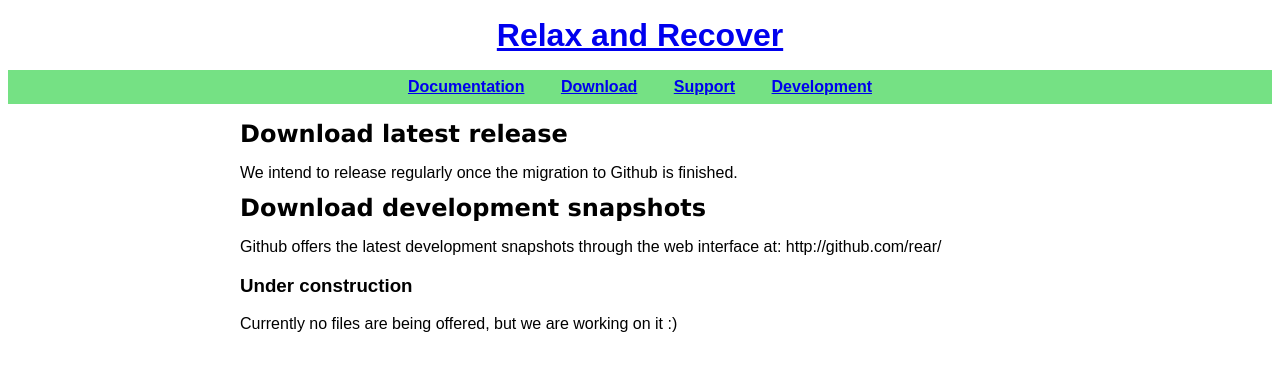
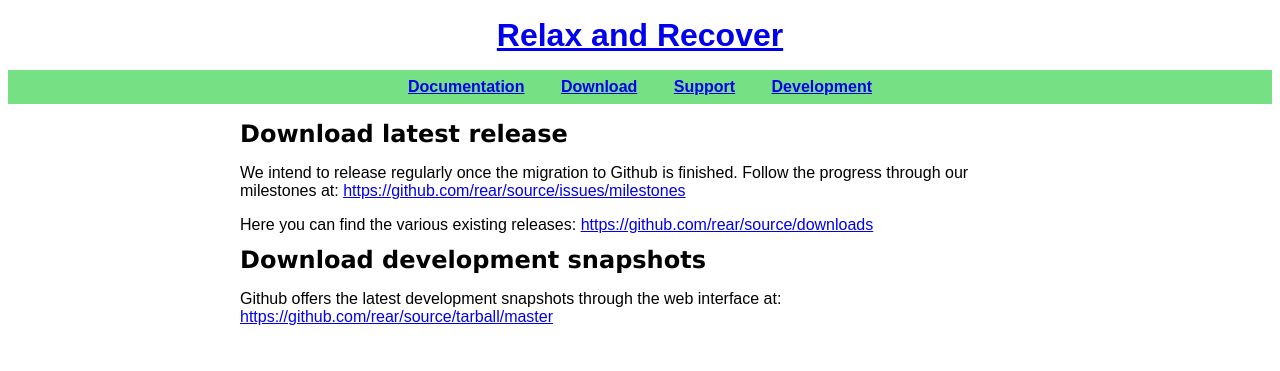
Before and after one commit to rear/rear.github.com, a Jekyll site: the page built from download/index.md, in a window 1280 px wide. Shown: the top 371 px of the page. Built offline with Jekyll 4.4.1, drawn with Linux system fonts in a browser that asks for light colours.

Commit message:
- Added links to downloads - Improved support page - Added information from documentation

```diff
--- a/download/index.md
+++ b/download/index.md
@@ -4,15 +4,14 @@
 ---
 
 ## Download latest release ##
+We intend to release regularly once the migration to Github is finished.
+Follow the progress through our milestones at:
+<https://github.com/rear/source/issues/milestones>
 
-We intend to release regularly once the migration to Github is finished.
+Here you can find the various existing releases:
+<https://github.com/rear/source/downloads>
 
 
 ## Download development snapshots ##
-
 Github offers the latest development snapshots through the web interface at:
-http://github.com/rear/
-
-
-### Under construction ###
-Currently no files are being offered, but we are working on it :)
+<https://github.com/rear/source/tarball/master>
```
Also changed, not shown: documentation/index.md (+6 -1 lines), support/index.md (+11 -11 lines).
